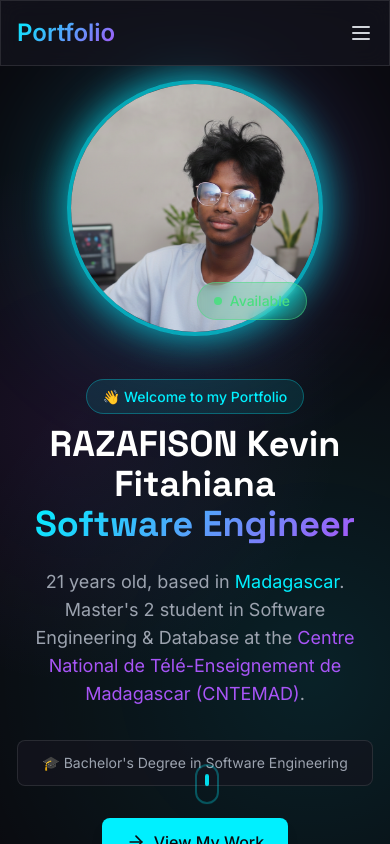
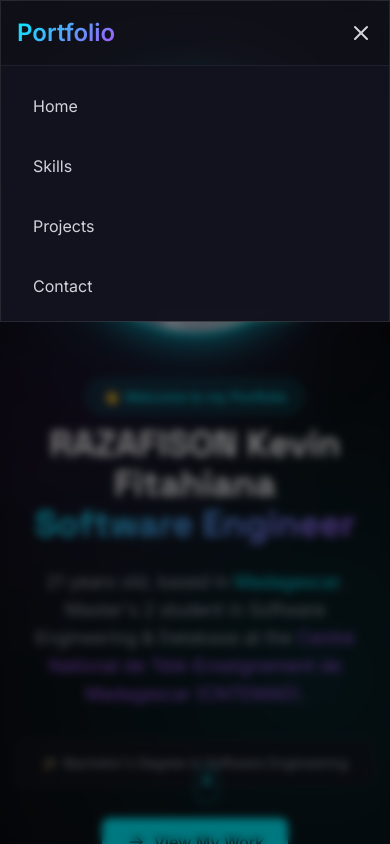
Before and after one commit to Kevin-Razafison/portfolio_2026, a React (Vite) app: page / in a window 390 px wide. Both pictures are taken after a click on the button "Toggle menu". Shown: the top 844 px of the page. Built offline with nearby package versions, Linux system fonts and the light colour scheme.

Commit message:
feat: adding the hamburger menu functionnality

```diff
--- a/src/App.jsx
+++ b/src/App.jsx
@@ -1,4 +1,5 @@
-import React from 'react';
+import React, { useState } from 'react';
+import { X, Menu } from 'lucide-react';
 import Hero from './components/sections/Hero';
 import TechStack from './components/sections/TechStack';
 import BentoGrid from './components/sections/BentoGrid';
@@ -6,37 +7,103 @@ import Contact from './components/sections/Contact';
 import './styles/index.css';
 
 function App() {
+  const [isMobileMenuOpen, setIsMobileMenuOpen] = useState(false);
+
+  const toggleMobileMenu = () => {
+    setIsMobileMenuOpen(!isMobileMenuOpen);
+  };
+
+  const closeMobileMenu = () => {
+    setIsMobileMenuOpen(false);
+  };
+
+  const scrollToSection = (sectionId) => {
+    const element = document.getElementById(sectionId);
+    if (element) {
+      element.scrollIntoView({ behavior: 'smooth' });
+      closeMobileMenu();
+    }
+  };
+
   return (
     <div className="min-h-screen">
       {/* Navigation */}
       <nav className="top-0 right-0 left-0 z-50 fixed border-dark-border border-b glass-effect">
         <div className="mx-auto px-4 py-4 max-w-7xl">
           <div className="flex justify-between items-center">
-            <div className="font-bold text-gradient text-2xl">
+            <div className="font-bold text-gradient text-2xl cursor-pointer" onClick={() => scrollToSection('home')}>
               Portfolio
             </div>
+
+            {/* Desktop Menu */}
             <div className="hidden md:flex items-center gap-8">
-              <a href="#home" className="text-gray-300 hover:text-cyber-blue transition-colors">
+              <button onClick={() => scrollToSection('home')} className="text-gray-300 hover:text-cyber-blue transition-colors">
                 Home
-              </a>
-              <a href="#skills" className="text-gray-300 hover:text-cyber-blue transition-colors">
+              </button>
+              <button onClick={() => scrollToSection('skills')} className="text-gray-300 hover:text-cyber-blue transition-colors">
                 Skills
-              </a>
-              <a href="#projects" className="text-gray-300 hover:text-cyber-blue transition-colors">
+              </button>
+              <button onClick={() => scrollToSection('projects')} className="text-gray-300 hover:text-cyber-blue transition-colors">
                 Projects
-              </a>
-              <a href="#contact" className="text-gray-300 hover:text-cyber-blue transition-colors">
+              </button>
+              <button onClick={() => scrollToSection('contact')} className="text-gray-300 hover:text-cyber-blue transition-colors">
                 Contact
-              </a>
+              </button>
             </div>
-            <button className="md:hidden text-gray-300">
-              <svg className="w-6 h-6" fill="none" stroke="currentColor" viewBox="0 0 24 24">
-                <path strokeLinecap="round" strokeLinejoin="round" strokeWidth={2} d="M4 6h16M4 12h16M4 18h16" />
-              </svg>
+
+            {/* Mobile Menu Button */}
+            <button
+              className="md:hidden text-gray-300 hover:text-cyber-blue transition-colors"
+              onClick={toggleMobileMenu}
+              aria-label="Toggle menu"
+            >
+              {isMobileMenuOpen ? <X size={24} /> : <Menu size={24} />}
+            </button>
+          </div>
+        </div>
+
+        {/* Mobile Menu Dropdown */}
+        <div
+          className={`md:hidden overflow-hidden transition-all duration-300 ease-in-out ${
+            isMobileMenuOpen ? 'max-h-64 opacity-100' : 'max-h-0 opacity-0'
+          }`}
+        >
+          <div className="space-y-3 bg-dark-card/95 backdrop-blur-lg px-4 py-4 border-dark-border border-t">
+            <button
+              onClick={() => scrollToSection('home')}
+              className="block hover:bg-cyber-blue/10 px-4 py-3 rounded-lg w-full text-gray-300 hover:text-cyber-blue text-left transition-all"
+            >
+              Home
+            </button>
+            <button
+              onClick={() => scrollToSection('skills')}
+              className="block hover:bg-cyber-blue/10 px-4 py-3 rounded-lg w-full text-gray-300 hover:text-cyber-blue text-left transition-all"
+            >
+              Skills
+            </button>
+            <button
+              onClick={() => scrollToSection('projects')}
+              className="block hover:bg-cyber-blue/10 px-4 py-3 rounded-lg w-full text-gray-300 hover:text-cyber-blue text-left transition-all"
+            >
+              Projects
+            </button>
+            <button
+              onClick={() => scrollToSection('contact')}
+              className="block hover:bg-cyber-blue/10 px-4 py-3 rounded-lg w-full text-gray-300 hover:text-cyber-blue text-left transition-all"
+            >
+              Contact
             </button>
           </div>
         </div>
       </nav>
+
+      {/* Overlay when mobile menu is open */}
+      {isMobileMenuOpen && (
+        <div
+          className="md:hidden z-40 fixed inset-0 bg-black/50 backdrop-blur-sm"
+          onClick={closeMobileMenu}
+        />
+      )}
 
       {/* Main Content */}
       <main>
@@ -63,9 +130,9 @@ function App() {
               GitHub
             </a>
             <span className="text-gray-600">•</span>
-            <a href="#contact" className="text-gray-400 hover:text-cyber-blue transition-colors">
+            <button onClick={() => scrollToSection('contact')} className="text-gray-400 hover:text-cyber-blue transition-colors">
               Contact
-            </a>
+            </button>
           </div>
         </div>
       </footer>
```
